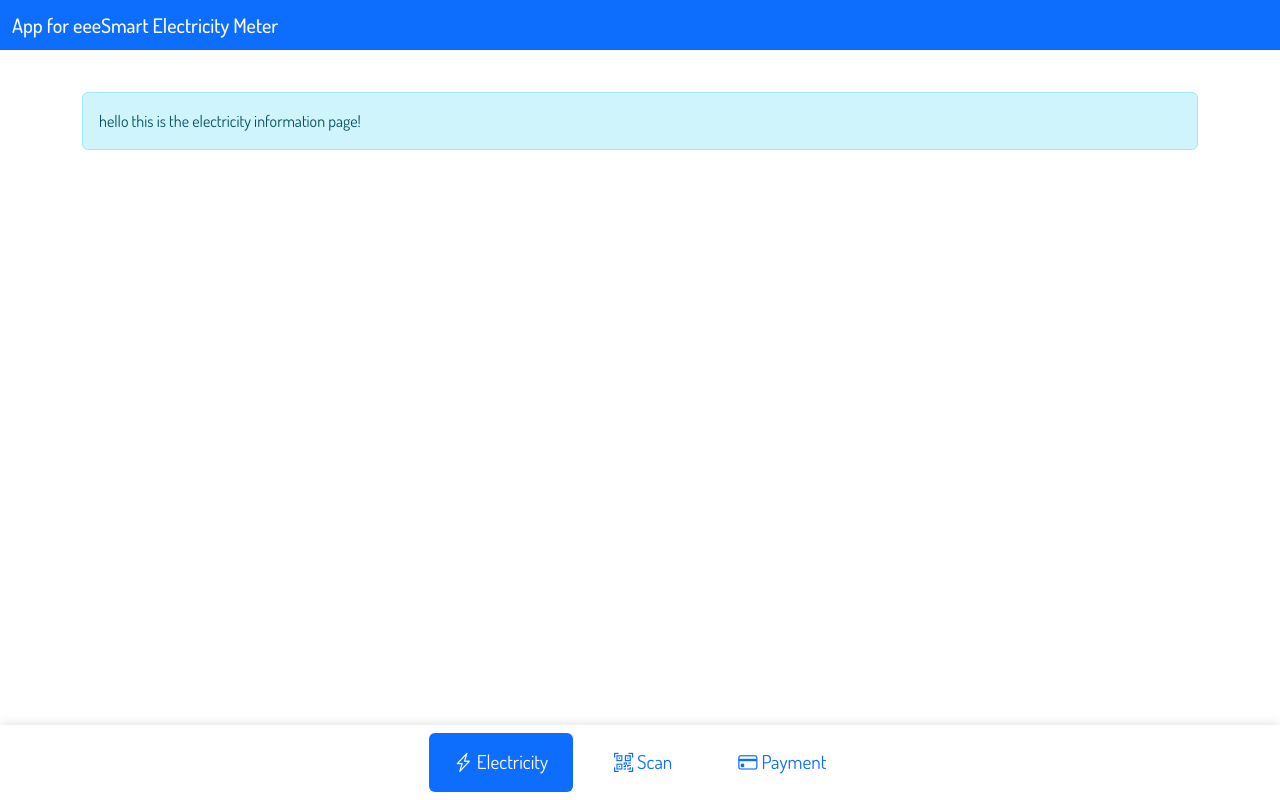
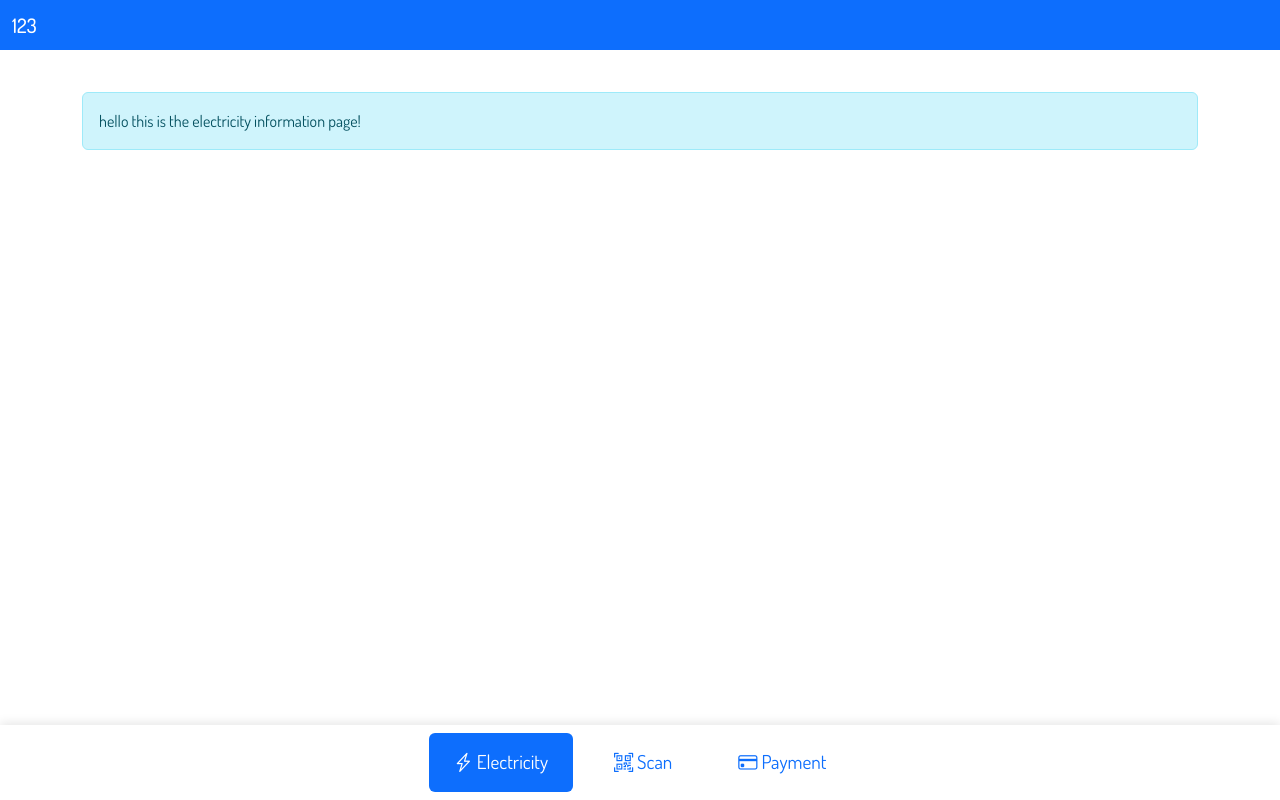
Before and after one commit to oiiaioiiiai51121511121/oiiaioiiiai51121511121.github.io, a plain HTML site: page index.html in a window 1280 px wide. Drawn offline with nearby package versions, Linux system fonts and the light colour scheme.

Commit message:
Update index.html

```diff
--- a/index.html
+++ b/index.html
@@ -64,7 +64,7 @@
     <!-- Header -->
     <nav class="navbar navbar-dark bg-primary header-top">
         <div class="container-fluid">
-            <span class="navbar-brand mb-0 h1">App for eeeSmart Electricity Meter</span>
+            <span class="navbar-brand mb-0 h1">123</span>
             <button id="install-button" class="btn btn-light" style="display: none;">
                 <i class="bi bi-download"></i> Install
             </button>
```
